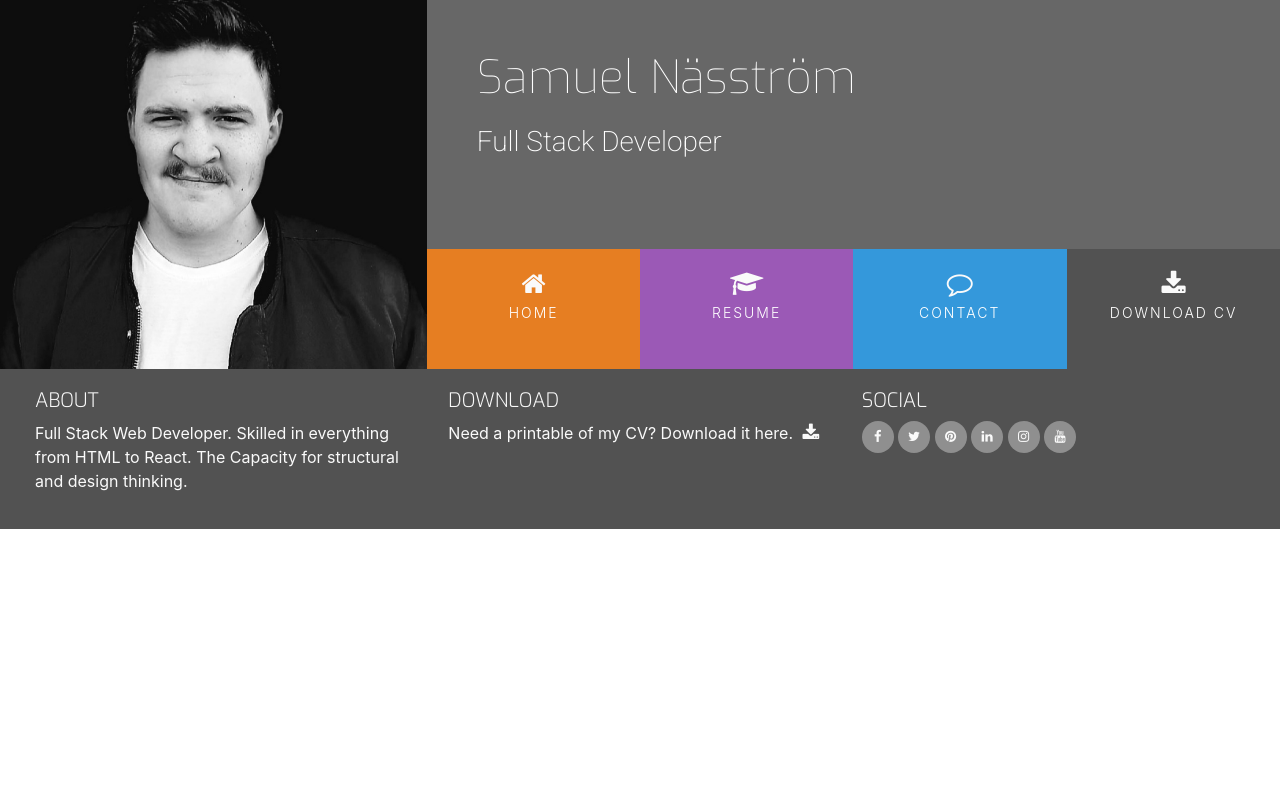
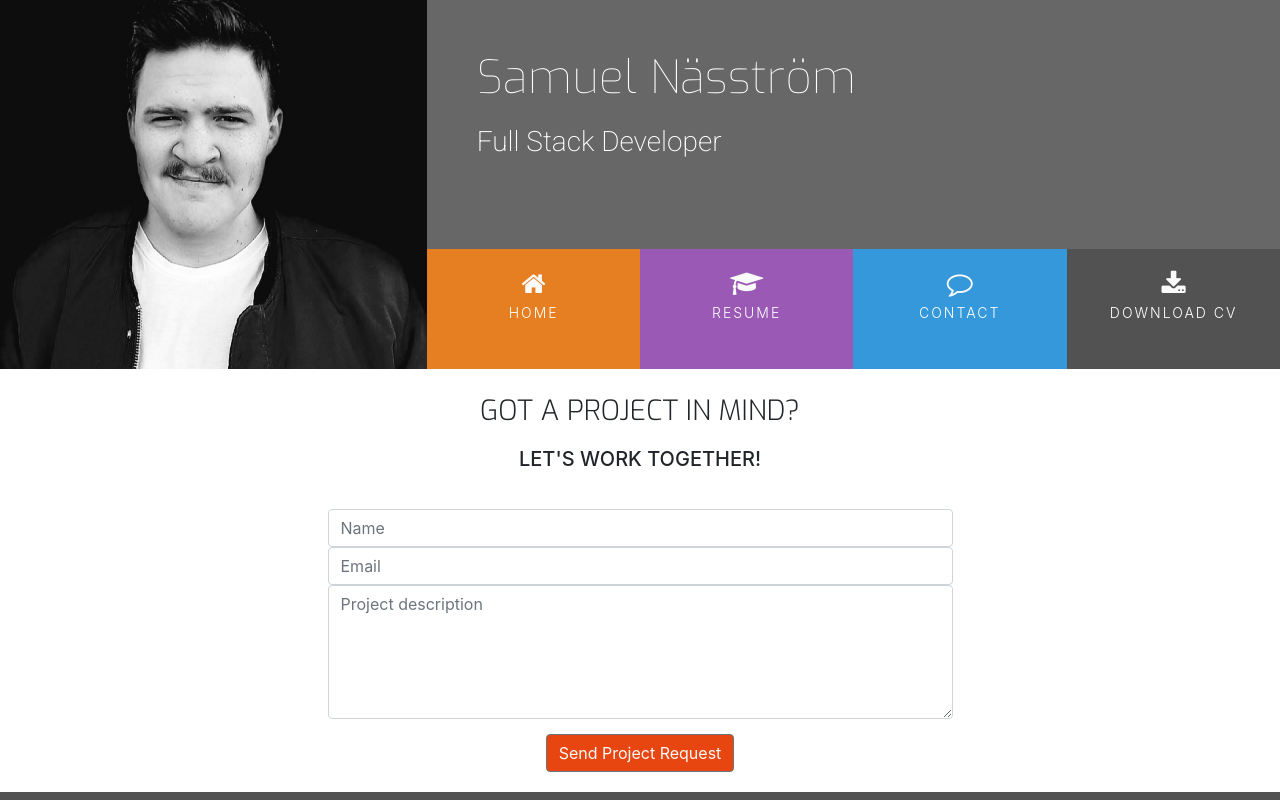
Before and after one commit to FullstackSammy/resume-project, a plain HTML site: page contact.html in a window 1280 px wide. Shown: the top 800 px of the page. Drawn offline with nearby package versions, Linux system fonts and the light colour scheme.

```diff
--- a/assets/css/style.css
+++ b/assets/css/style.css
@@ -16,6 +16,10 @@
 
 .bg-color-work-history {
     background-color: #9b59b6;
+}
+
+.bg-color-contact {
+    background-color: #fff;
 }
 
 .ui-menu-color-home {
@@ -334,3 +338,36 @@
 .history-items {
     margin-bottom: 30px;
 }
+
+/* ----------------------------------------Contact Form */
+
+.contact-heading {
+    font-family: "Exo", sans-serif;
+    font-weight: 300;
+    margin-top: 25px;
+    margin-bottom: 20px;
+}
+
+.center-form {
+    padding-top: 10px;
+    margin: 0 auto;
+    max-width: 70%;
+}
+
+button[type="submit"] {
+    margin-top: 15px;
+    margin-bottom: 20px;
+    color: #fafafa;
+    background-color: #e84610;
+}
+
+/* ----------------------------------------Media Queries */
+
+@media(min-width: 992px) {
+    .center-form {
+        padding-top: 30px;
+        min-height: 240px;
+        margin: 0 auto;
+        max-width: 50%;
+    }
+}
--- a/contact.html
+++ b/contact.html
@@ -8,7 +8,7 @@
     <link rel="stylesheet" href="https://maxcdn.bootstrapcdn.com/font-awesome/4.7.0/css/font-awesome.min.css" type="text/css" />
     <link rel="stylesheet" href="https://cdnjs.cloudflare.com/ajax/libs/hover.css/2.1.1/css/hover-min.css" type="text/css" />
     <link rel="stylesheet" href="assets/css/style.css">
-    <title>Rosie</title>
+    <title>Samuel</title>
 </head>
 <body>
     <header>
@@ -25,16 +25,16 @@
                     <div class="col">
                         <ul id="nav" class="list-inline menucontainer">
                             <li class="col-6 col-sm-3 list-inline-item ui-menu-color-home menuitem">
-                                <a href="#" class="hvr-sweep-to-bottom"><i class="fa fa-home" aria-hidden="true"></i><span>Home</span></a>
+                                <a href="index.html" class="hvr-sweep-to-bottom"><i class="fa fa-home" aria-hidden="true"></i><span>Home</span></a>
                             </li>
                             <li class="col-6 col-sm-3 list-inline-item ui-menu-color-resume menuitem">
-                                <a href="#" class="hvr-sweep-to-bottom"><i class="fa fa-graduation-cap" aria-hidden="true"></i><span>Resume</span></a>
+                                <a href="resume.html" class="hvr-sweep-to-bottom"><i class="fa fa-graduation-cap" aria-hidden="true"></i><span>Resume</span></a>
                             </li>
                             <li class="col-6 col-sm-3 list-inline-item ui-menu-color-contact menuitem">
-                                <a href="#" class="hvr-sweep-to-bottom"><i class="fa fa-comment-o" aria-hidden="true"></i><span>Contact</span></a>
+                                <a href="contact.html" class="hvr-sweep-to-bottom"><i class="fa fa-comment-o" aria-hidden="true"></i><span>Contact</span></a>
                             </li>
                             <li class="col-6 col-sm-3 list-inline-item ui-menu-color-download menuitem">
-                                <a href="#" class="hvr-sweep-to-bottom"><i class="fa fa-download" aria-hidden="true"></i><span>Download CV</span></a>
+                                <a href="assets/cv/sample-cv.pdf" class="hvr-sweep-to-bottom" target="_blank"><i class="fa fa-download" aria-hidden="true"></i><span>Download CV</span></a>
                             </li>
                         </ul>
                     </div>
@@ -42,7 +42,27 @@
             </div>
         </div>
     </header>
-    <section>
+    <section class="container-fluid">
+        <div class="row bg-color-contact">
+            <div class="col">
+                <h3 class="contact-heading uppercase text-center">Got a project in mind?</h3>
+                <h5 class="uppercase text-center">Let's work together!</h5>
+
+                <div class="center-form">
+                    <form>
+                        <input type="text" name="name" id="fullname" class="form-control" placeholder="Name" required />
+                        <input type="email" name="email" id="emailaddress" class="form-control" placeholder="Email" required />
+                        <textarea rows="5" name="projectsummary" id="projectsummary" class="form-control" placeholder="Project description" required></textarea>
+                        <div class="form-row text-center">
+                            <div class="col">
+                                <button type="submit" class="btn btn-secondary">Send Project Request</button>
+                            </div>
+                        </div>
+                    </form>
+                </div>
+
+            </div>
+        </div>
 
     </section>
     <footer class="container-fluid">
```
Also changed, not shown: index.html (+4 -4 lines), resume.html (+4 -4 lines), 1 other file.
